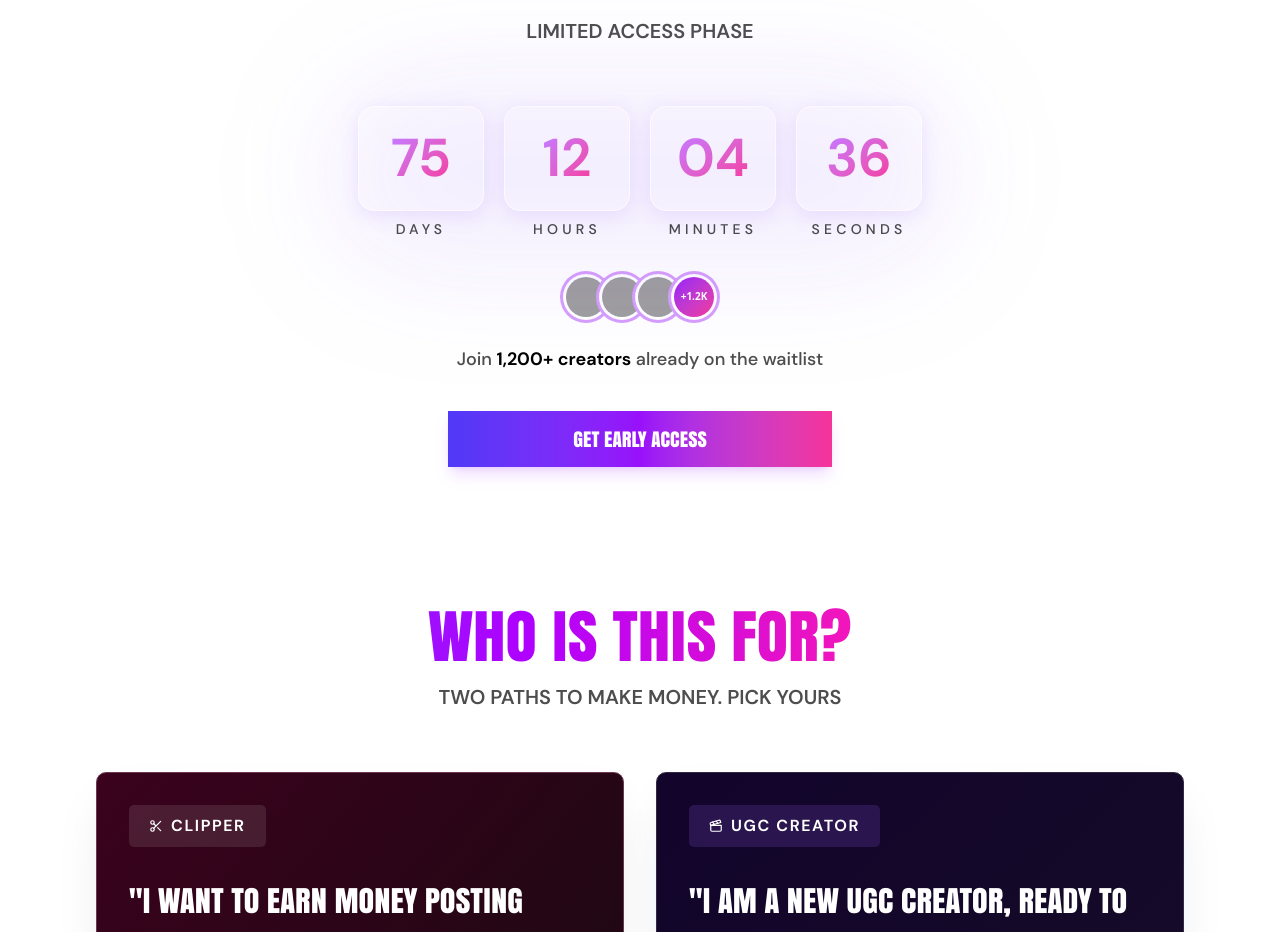
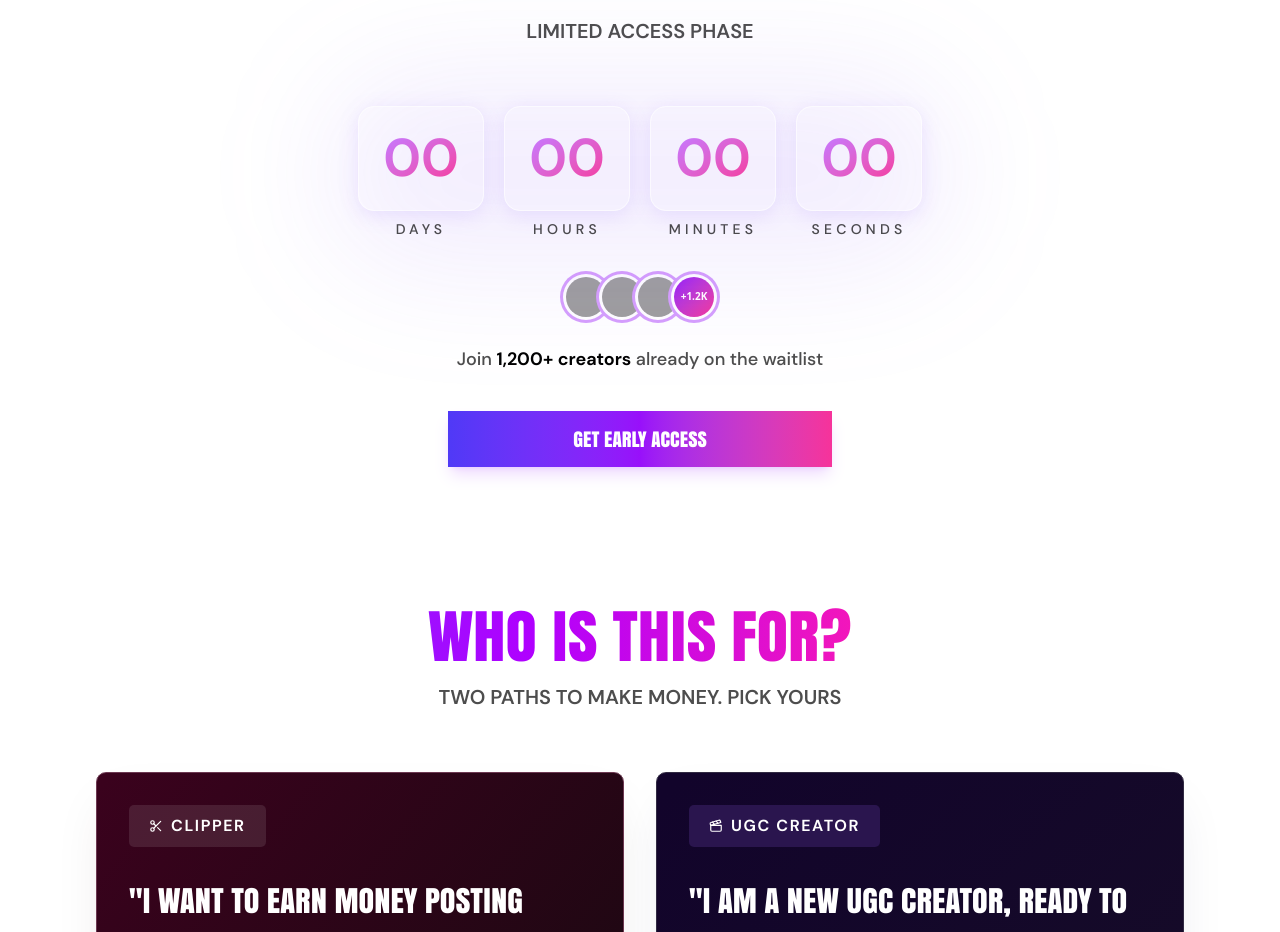
Before and after one commit to Mayur-Metaminds/clipkaro-comingsoon, a Next.js app: page /landing-page in a window 1280 px wide. Shown: the part 1800-2732 px from the top of the page. Built offline with nearby package versions, Linux system fonts and the light colour scheme; no server answers; grey boxes are pictures that could not be loaded.

Commit message:
chore: extended timeline

```diff
--- a/src/components/landing-page/countdown-section/CountDownSection.tsx
+++ b/src/components/landing-page/countdown-section/CountDownSection.tsx
@@ -52,7 +52,7 @@ const CountdownUnit: React.FC<CountdownUnitProps> = ({ value, label }) => {
 
 const CountDownSection = () => {
   // Target date: April 30, 2026 at midnight IST (UTC+5:30)
-  const targetDate = new Date("2026-04-30T00:00:00+05:30");
+  const targetDate = new Date("202-05-18T00T00:00:00+05:30");
 
   const [timeLeft, setTimeLeft] = useState<TimeLeft>(() =>
     calculateTimeLeft(targetDate)
```
